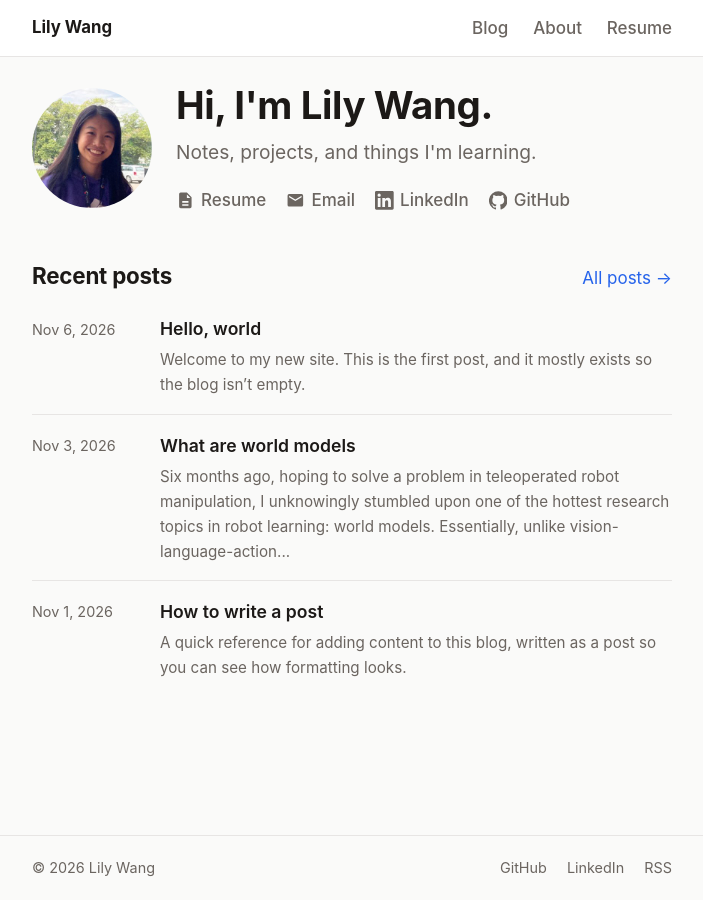
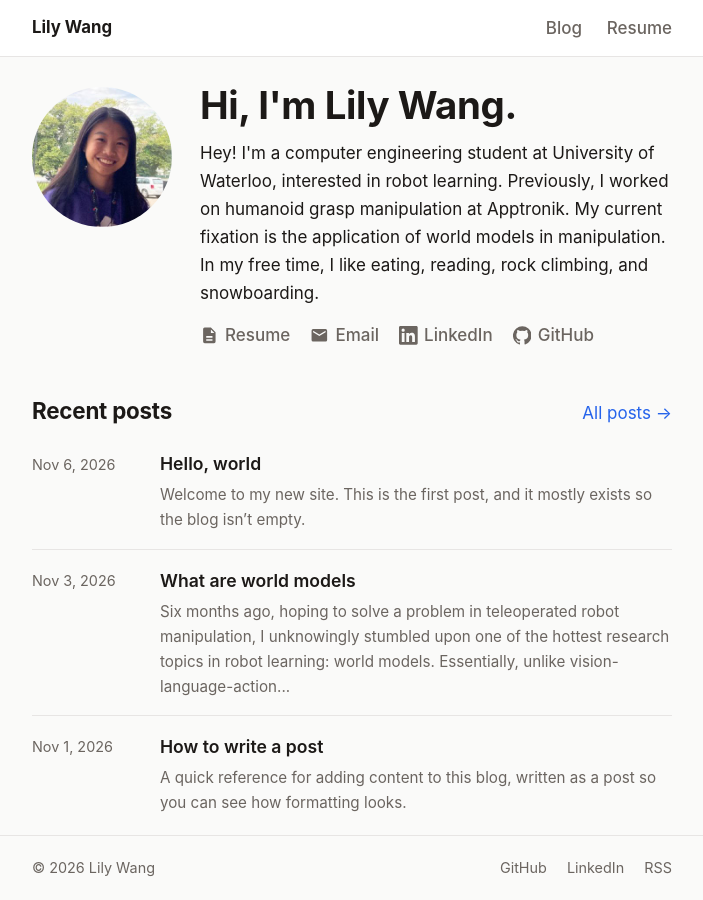
Before and after one commit to lilywang899/lilywang899.github.io, a Jekyll site: the page built from index.md, in a window 1280 px wide. Shown: the whole page, without its empty margins (288-991 px from the left). Built offline with Jekyll 4.4.1, drawn with Linux system fonts in a browser that asks for light colours.

Commit message:
Move bio beside photo on home page, remove About page
Co-Authored-By: Claude Fable 5.1 <noreply@anthropic.com>

```diff
--- a/_layouts/default.html
+++ b/_layouts/default.html
@@ -13,7 +13,6 @@
       <a class="site-title" href="{{ '/' | relative_url }}">{{ site.title }}</a>
       <nav class="site-nav">
         <a href="{{ '/blog/' | relative_url }}" {% if page.url contains '/blog' %}class="active"{% endif %}>Blog</a>
-        <a href="{{ '/about/' | relative_url }}" {% if page.url == '/about/' %}class="active"{% endif %}>About</a>
         <a href="{{ '/assets/lily_resume.pdf' | relative_url }}">Resume</a>
       </nav>
     </div>
--- a/assets/css/style.css
+++ b/assets/css/style.css
@@ -58,12 +58,14 @@ p { margin: 0 0 1.1rem; }
 .footer-links a { margin-left: 1rem; color: var(--muted); }
 
 /* Home */
-.hero { padding: 1.5rem 0 1rem; display: flex; align-items: center; gap: 1.5rem; }
+.hero { padding: 1.5rem 0 1rem; display: flex; align-items: flex-start; gap: 1.75rem; }
+.hero h1 { font-size: 2rem; margin-bottom: 0.6rem; }
+.bio { margin-bottom: 0.9rem; }
 .social-links { display: flex; flex-wrap: wrap; gap: 0.5rem 1.25rem; margin: 0.25rem 0 0; }
 .social-links a { display: inline-flex; align-items: center; gap: 0.4rem; color: var(--muted); font-weight: 500; }
 .social-links a:hover { color: var(--accent); text-decoration: none; }
 .social-links svg { width: 1.1em; height: 1.1em; fill: currentColor; }
-.avatar { border-radius: 50%; object-fit: cover; flex-shrink: 0; width: 120px; height: 120px; }
+.avatar { border-radius: 50%; object-fit: cover; flex-shrink: 0; width: 140px; height: 140px; margin-top: 0.4rem; }
 .avatar-lg { width: 160px; height: 160px; margin-bottom: 1rem; }
 .hero h1 { font-size: 2.4rem; }
 .lead { font-size: 1.2rem; color: var(--muted); }
--- a/index.md
+++ b/index.md
@@ -6,7 +6,7 @@ title: Home
   <img class="avatar" src="{{ '/assets/images/profile.jpg' | relative_url }}" alt="Photo of {{ site.author }}" width="120" height="120">
   <div>
     <h1>Hi, I'm {{ site.author }}.</h1>
-    <p class="lead">{{ site.tagline }}</p>
+    <p class="bio">Hey! I'm a computer engineering student at University of Waterloo, interested in robot learning. Previously, I worked on humanoid grasp manipulation at Apptronik. My current fixation is the application of world models in manipulation. In my free time, I like eating, reading, rock climbing, and snowboarding.</p>
     {% include social-links.html %}
   </div>
 </section>
```
Also changed, not shown: about.md (deleted, +0 -16 lines).
